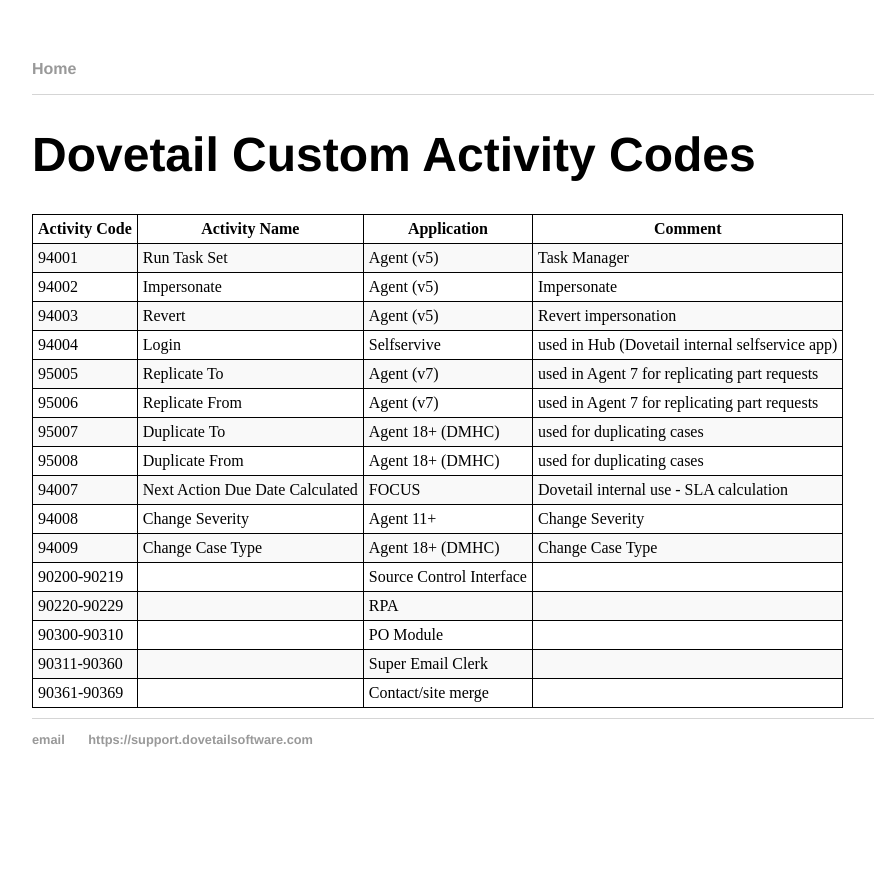
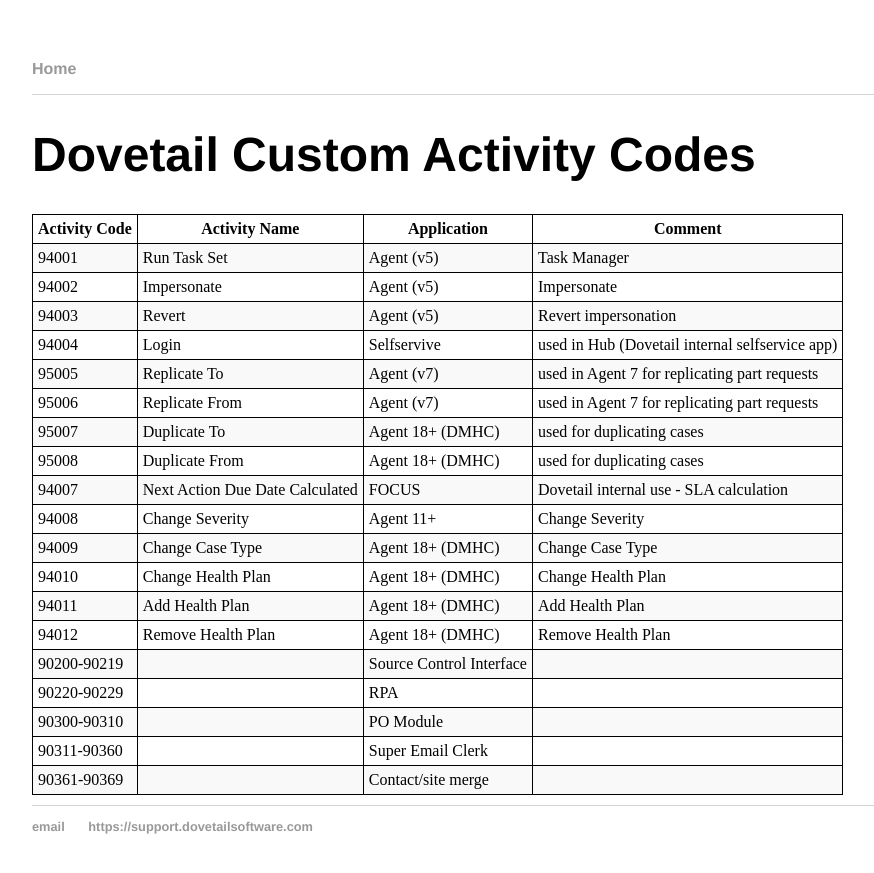
Before and after one commit to DovetailSoftware/dovetail-defined, a Jekyll site: the page built from pages/activity-codes.md, in a window 1280 px wide. Shown: the top 873 px of the page, without its empty margins (160-1034 px from the left). Built offline with Jekyll 4.4.1, drawn with Linux system fonts in a browser that asks for light colours.

Commit message:
add codes for health plan changes

```diff
--- a/pages/activity-codes.md
+++ b/pages/activity-codes.md
@@ -19,6 +19,9 @@
 | 94007 | Next Action Due Date Calculated | FOCUS   | Dovetail internal use - SLA calculation |
 | 94008 | Change Severity | Agent 11+   | Change Severity |
 | 94009 | Change Case Type | Agent 18+ (DMHC)   | Change Case Type |
+| 94010 | Change Health Plan | Agent 18+ (DMHC)   | Change Health Plan |
+| 94011 | Add Health Plan | Agent 18+ (DMHC)   | Add Health Plan |
+| 94012 | Remove Health Plan | Agent 18+ (DMHC)   | Remove Health Plan |
 | 90200-90219 | |Source Control Interface|
 | 90220-90229 | |RPA|
 | 90300-90310 | |PO Module|
```
